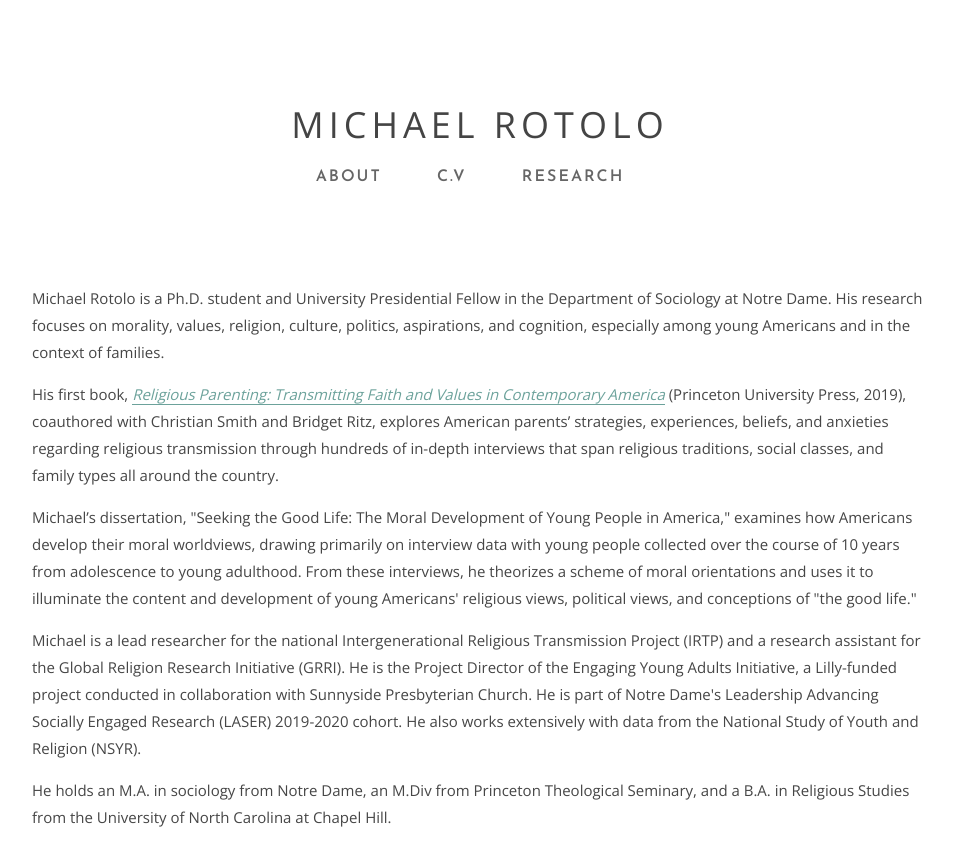
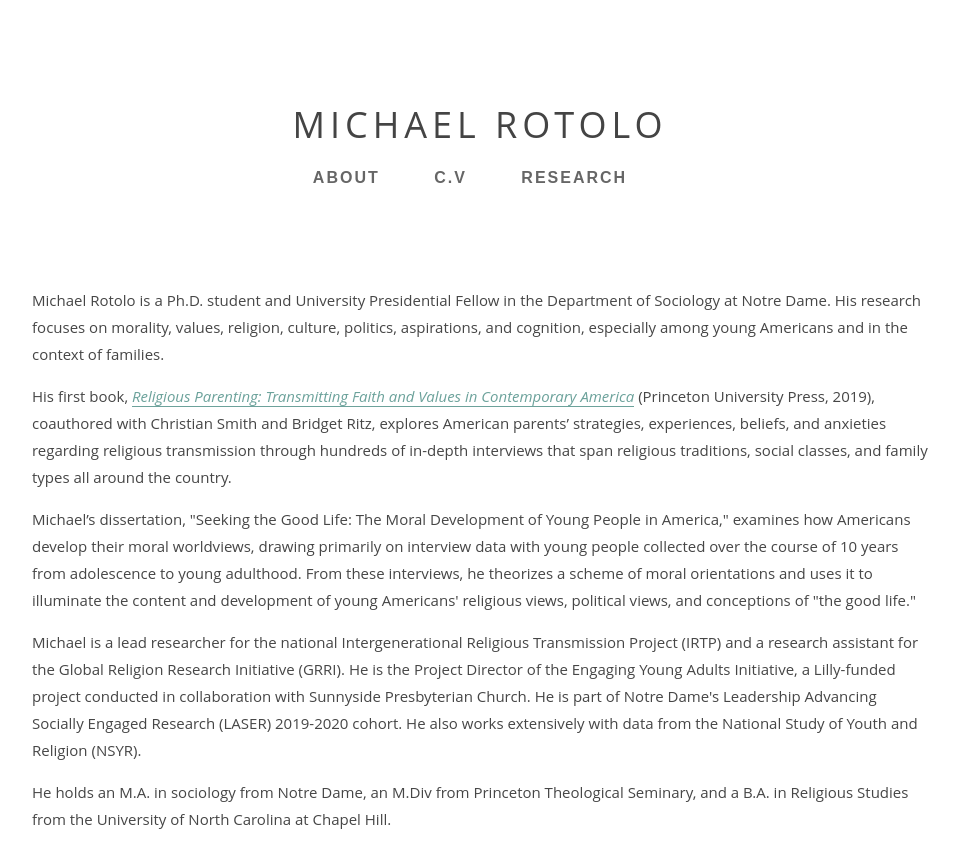
Before and after one commit to michaelrotolo/github.io, a Jekyll site: the page built from index.html, in a window 1280 px wide. Shown: the top 868 px of the page, without its empty margins (160-1118 px from the left). Built offline with Jekyll 4.4.1, drawn with Linux system fonts in a browser that asks for light colours; some web fonts are replaced.

Commit message:
Update default.html

```diff
--- a/_layouts/default.html
+++ b/_layouts/default.html
@@ -3,8 +3,8 @@
 		<head>
 			<title>{{ page.title }}</title>
 			<link rel="stylesheet" type="text/css" href="/css/main.css">
-			<link href="https://fonts.googleapis.com/css?family=Open+Sans:400,600&display=swap" rel="stylesheet">
-<link href="https://fonts.googleapis.com/css?family=Josefin+Sans:400,600&display=swap" rel="stylesheet">
+			<link href="https://fonts.googleapis.com/css?family=Muli:300,400,600&display=swap" rel="stylesheet">
+<link href="https://fonts.googleapis.com/css?family=Merriweather:400,600&display=swap" rel="stylesheet">
 		</head>
 		<body>
 			<nav>
```
